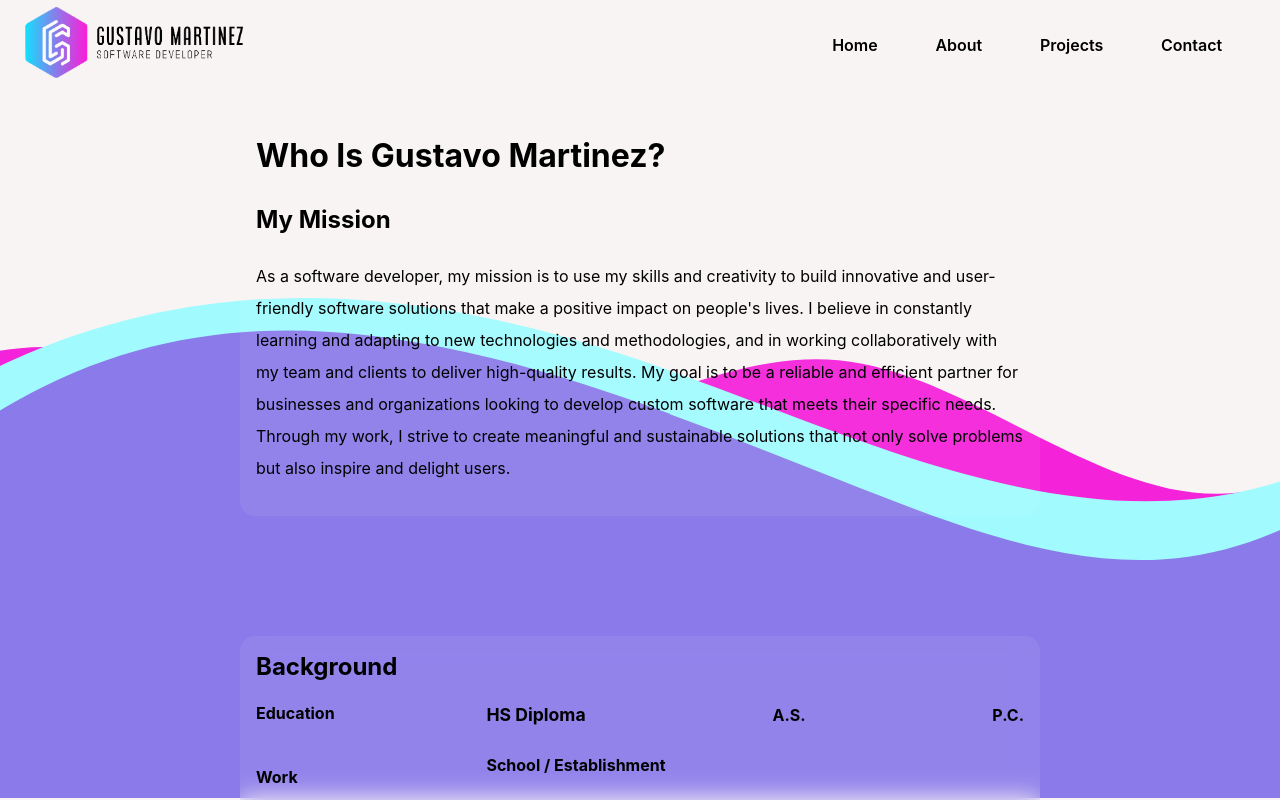
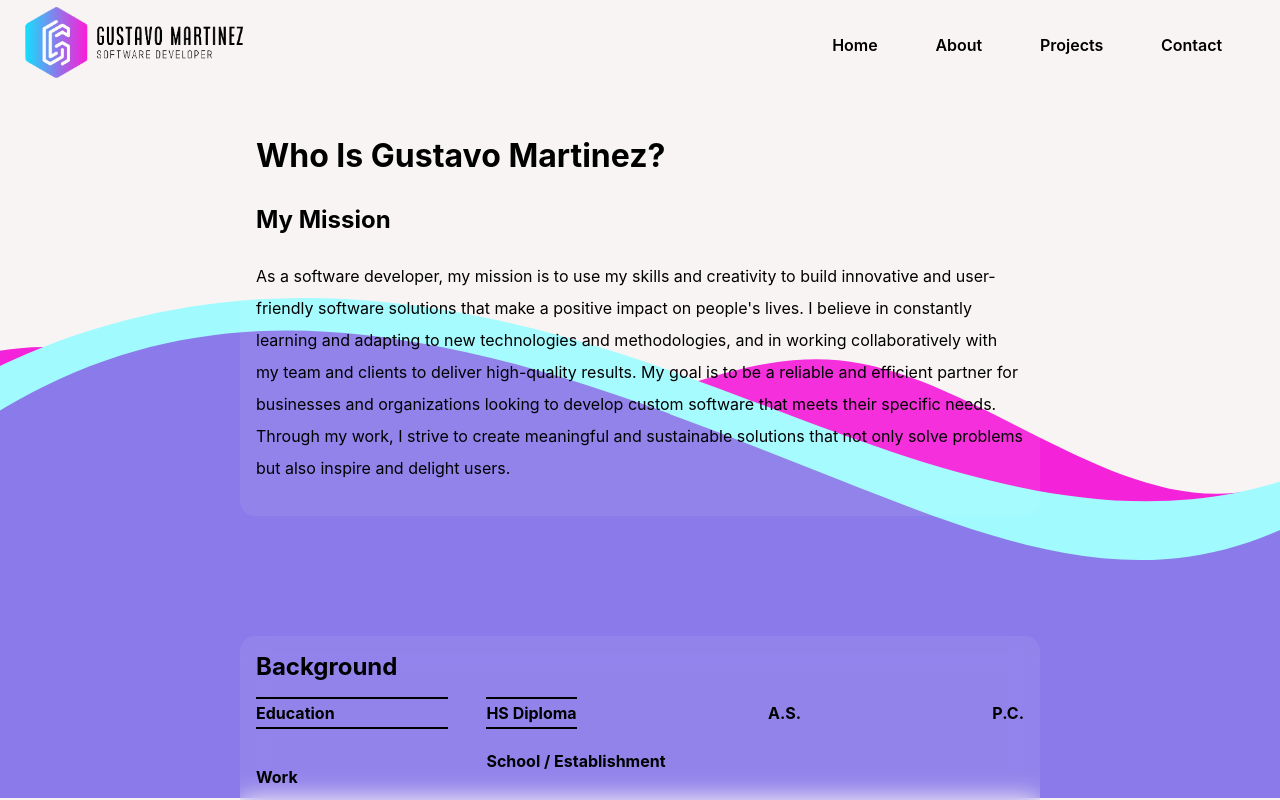
Before and after one commit to Gustavo0623/Gustavo-M-Portfolio, a React (Create React App) app in the folder frontend/: page /about in a window 1280 px wide. Shown: the top 800 px of the page. Built offline with nearby package versions, Linux system fonts and the light colour scheme.

Commit message:
style update, selected styling updated, work background components added and implemented

```diff
--- a/frontend/src/App.css
+++ b/frontend/src/App.css
@@ -33,10 +33,6 @@ main {
 
 .l-spin {
   animation: spin 1s linear;
-}
-
-.select {
-  font-size: 1.1em;
 }
 
 .fade-in {
@@ -523,8 +519,8 @@ h3 {
 #pro-tabs {
   width: 100%;
   display: flex;
-  justify-content: left;
-  gap: 30%;
+  justify-content: space-around;
+  align-items: center;
 }
 
 #pro-split {
@@ -532,12 +528,37 @@ h3 {
   justify-content: space-between;
 }
 
-.tab {
+.tab, .select, .t-select {
   margin: 0%;
   line-height: 2em;
   cursor: pointer;
   position: relative;
   display: inline-block;
+}
+
+.equalize {
+  width: 25%;
+  text-align: center;
+}
+
+.select::before, .t-select::before {
+  content: '';
+  position: absolute;
+  bottom: 0;
+  left: 0;
+  width: 100%;
+  height: 2px;
+  background-color: #000;
+}
+
+.select::after, .t-select::after {
+  content: '';
+  position: absolute;
+  top: 0;
+  right: 0;
+  width: 100%;
+  height: 2px;
+  background-color: #000;
 }
 
 .tab::before {
--- a/frontend/src/Home.js
+++ b/frontend/src/Home.js
@@ -7,6 +7,8 @@ const Home = () => {
     const [s2, setS2] = useState(false);
     const [s3, setS3] = useState(false);
     const [s4, setS4] = useState(false);
+
+    const [project, setProject] = useState(0)
 
 
     const handleMouseEnter = () => {
@@ -82,8 +84,8 @@ const Home = () => {
                     <div id='showcase'>
                         <div className='left-show fade-in'>
                             <div id='selector'>
-                                <h3 className='proj msg tab'>Fit-Track</h3>
-                                <h3 className='proj msg tab'>Go-Bird-Go</h3>
+                                <h3 className={project === 0 ? 'proj msg select' : 'proj msg tab' } onClick={()=>{setProject(0)}} >Fit-Track</h3>
+                                <h3 className={project === 1 ? 'proj msg select' : 'proj msg tab' } onClick={()=>{setProject(1)}} >Go-Bird-Go</h3>
                                 <a href='/projects' className='proj-link proj msg link tab'>More Projects!</a>
                             </div>
                         </div>
--- a/frontend/src/components/Education.js
+++ b/frontend/src/components/Education.js
@@ -11,13 +11,13 @@ function Education () {
         <div id='bg-display'>
             <div className='stack-group fade-in'>
                 <div className='milestone'>
-                    <strong className={edu === 0 ? 'msg tab select' : 'msg tab'} onClick={() => {setEdu(0)}}>{edu !== 0 ? 'H.S.' : 'HS Diploma'}</strong>
+                    <strong className={edu === 0 ? 'msg select' : 'msg tab'} onClick={() => {setEdu(0)}}>{edu !== 0 ? 'H.S.' : 'HS Diploma'}</strong>
                 </div>
                 <div className='milestone'>
-                    <strong className={edu === 1 ? 'msg tab select' : 'msg tab'} onClick={() => {setEdu(1)}}>{edu !== 1 ? 'A.S.' : "Associate's Degree"}</strong>
+                    <strong className={edu === 1 ? 'msg select' : 'msg tab'} onClick={() => {setEdu(1)}}>{edu !== 1 ? 'A.S.' : "Associate's Degree"}</strong>
                 </div>
                 <div className='milestone'>
-                    <strong className={edu === 2 ? 'msg tab select' : 'msg tab'} onClick={() => {setEdu(2)}}>{edu !== 2 ? 'P.C.' : 'Professional Certificate'}</strong>
+                    <strong className={edu === 2 ? 'msg select' : 'msg tab'} onClick={() => {setEdu(2)}}>{edu !== 2 ? 'P.C.' : 'Professional Certificate'}</strong>
                 </div>
             </div>
             { edu === 0 ? <HighSchool/> : edu === 1 ? <College/> : edu === 2 ? <Certificate/> : null}
--- /dev/null
+++ b/frontend/src/components/IndepC.js
@@ -0,0 +1,24 @@
+function IndepC() {
+    return (
+        <div className='ms-description fade-in'>
+            <div className='list'>
+                <p className='msg fade-in'><strong>Title</strong></p>
+                <p className='msg fade-in'>Food Delivery Driver </p>
+            </div>
+            <div className='list'>
+                <p className='msg fade-in'><strong>Transferrable Skills:</strong> &amp; how they help me be a better Software Developer</p>
+                <ul className='detail-list'>
+                    <li className='list-item fade-in'><strong>Efficient Time Management:</strong> I am skilled in managing my time efficiently to manage my own work schedule and make deliveries on time, which has given me the ability to prioritize tasks in order to meet financial quotas and complete the deliveries within deadlines. This skill would enable me to efficiently manage my time as a Software Developer.</li>
+                    <li className='list-item fade-in'><strong>Attention to Detail:</strong> As a food delivery driver, I have honed my attention to detail to ensure that the order, delivery location, and customer's name are accurate. As a Software Developer, I am detail-oriented and can ensure that the code is precise and runs smoothly.</li>
+                    <li className='list-item fade-in'><strong>Effective Communication:</strong> Communication is vital in both roles, and I possess excellent communication skills to work with team members and clients. I can articulate my thoughts clearly and convey my ideas and opinions effectively.</li>
+                    <li className='list-item fade-in'><strong>Adapt to Change:</strong> In my role as a food delivery driver, I have had to adapt to changes in weather conditions or heavy traffic, which has made me resilient and adaptable. As a Software Developer, I have learned to adapt to changes in software development technologies and frameworks.</li>
+                    <li className='list-item fade-in'><strong>Proficient in Technology:</strong> My experience as a food delivery driver has made me proficient in using technology to navigate and track deliveries. This experience has given me a solid foundation in software development tools and technologies.</li>
+                    <li className='list-item fade-in'><strong>Analyze Data:</strong> As a food delivery driver, I had to analyze data such as customer ratings and delivery times to improve my performance. As a Software Developer, I can use my data analysis skills to make informed decisions about the software I develop.</li>
+                    <li className='list-item fade-in'><strong>Customer Service:</strong> I have honed my customer service skills as a food delivery driver by providing excellent customer service to ensure customer satisfaction. This skill has taught me to understand the needs and requirements of clients, which would help me develop software solutions that meet their needs.</li>
+                </ul>
+            </div>
+        </div>
+    )
+}
+
+export default IndepC
--- /dev/null
+++ b/frontend/src/components/SelfE.js
@@ -0,0 +1,23 @@
+function SelfE() {
+    return (
+        <div className='ms-description fade-in'>
+            <div className='list'>
+                <p className='msg fade-in'><strong>Title</strong></p>
+                <p className='msg fade-in'>Landscape Specialist &amp; Arborist</p>
+            </div>
+            <div className='list'>
+                <p className='msg fade-in'><strong>Transferrable Skills:</strong> &amp; how they help me be a better Software Developer</p>
+                <ul className='detail-list'>
+                    <li className='list-item fade-in'><strong>Attention to Detail:</strong> I pay attention to the details of a project, such as plant placement, soil conditions, and tree health. This skill can be applied to software development, where attention to detail is crucial for bug-free code.</li>
+                    <li className='list-item fade-in'><strong>Project Management:</strong> I am responsible for managing projects from start to finish, including creating timelines, managing resources, and delivering on time. These skills can be applied to software development, where project management is essential for delivering software on time.</li>
+                    <li className='list-item fade-in'><strong>Problem Solving:</strong> Landscaping and arborist work often requires quick thinking and creative solutions to unexpected challenges. This skill can be applied to software development, where problem-solving is critical for debugging code and finding efficient solutions.</li>
+                    <li className='list-item fade-in'><strong>Communication:</strong> I communicate effectively with clients, suppliers, and team members. This skill can be applied to software development, where effective communication is essential for collaborating with team members and clients.</li>
+                    <li className='list-item fade-in'><strong>Creativity:</strong> Landscape design and tree care require creativity to produce beautiful and functional outdoor spaces. This skill can be applied to software development, where creativity is important for designing user-friendly interfaces and creating innovative solutions.</li>
+                    <li className='list-item fade-in'><strong>Customer Service:</strong> I provide excellent customer service to ensure client satisfaction. This skill can be applied to software development, where understanding the needs and requirements of clients is important for delivering software that meets their needs.</li>
+                </ul>
+            </div>
+        </div>
+    )
+}
+
+export default SelfE
--- a/frontend/src/components/Work.js
+++ b/frontend/src/components/Work.js
@@ -1,4 +1,6 @@
 import React, { useState } from "react";
+import IndepC from "./IndepC";
+import SelfE from "./SelfE";
 
 function Work () {
 
@@ -8,12 +10,13 @@ function Work () {
         <div id='bg-display'>
             <div className='stack-group fade-in'>
                 <div className='milestone'>
-                    <strong className={work === 0 ? 'msg tab select' : 'msg tab'} onClick={() => {setWork(0)}}>Self Employed</strong>
+                    <strong className={work === 0 ? 'msg select' : 'msg tab'} onClick={() => {setWork(0)}}>Self Employed</strong>
                 </div>
                 <div className='milestone'>
-                    <strong className={work === 1 ? 'msg tab select' : 'msg tab'} onClick={() => {setWork(1)}}>Independent Contractor</strong>
+                    <strong className={work === 1 ? 'msg select' : 'msg tab'} onClick={() => {setWork(1)}}>Independent Contractor</strong>
                 </div>
             </div>
+            { work === 0 ? <SelfE/> : work === 1 ? <IndepC/> : null}
         </div>
     )
 }
--- a/frontend/src/places/About.js
+++ b/frontend/src/places/About.js
@@ -26,8 +26,8 @@ const About = () => {
                     <h2 className='fade-in title'>Background</h2>
                     <div id='bg-split'>
                         <div id='bg-content'>
-                            <h3 className='tab fade-in' onClick={()=>{setEdu(true)}}>Education</h3>
-                            <h3 className='tab fade-in' onClick={()=>{setEdu(false)}}>Work</h3>
+                            <h3 className={edu ? 'fade-in select' : 'tab fade-in'} onClick={()=>{setEdu(true)}}>Education</h3>
+                            <h3 className={!edu ? 'fade-in select' : 'tab fade-in'} onClick={()=>{setEdu(false)}}>Work</h3>
                         </div>
                         {/* content component to be displayed here conditionally depending on click */}
                         {edu ? <Education/> : <Work/> }
--- a/frontend/src/places/Projects.js
+++ b/frontend/src/places/Projects.js
@@ -4,6 +4,8 @@ import FTDetails from "../components/FtDetails";
 const Projects = () => {
 
     const [details, setDetails] = useState(false)
+    const [front, setFront] = useState(true)
+    const [project, setProject] = useState(0)
 
     return (
         <main data-speed='1'>
@@ -11,14 +13,14 @@ const Projects = () => {
                 <div className='blur pad bottom'>
                     <h1 className='fade-in title'>A Glimpse Of What Is Possible</h1>
                     <div id='pro-tabs'>
-                        <h2 className='tab fade-in'>Front-End</h2>
-                        <h2 className='tab fade-in'>Back-End</h2>
+                        <h2 className={front ? 'fade-in t-select equalize' : 'tab fade-in equalize'} onClick={()=> {setFront(true)}} >Front-End</h2>
+                        <h2 className={!front ? 'fade-in t-select equalize' : 'tab fade-in equalize'} onClick={()=> {setFront(false)}} >Back-End</h2>
                     </div>
                     <div id='pro-split'>
                         <div id='bg-content'>
                             {/* showcase similar to home and about */}
-                            <h3 className='tab fade-in'>Fit-Track</h3>
-                            <h3 className='tab fade-in'>Go-Bird-Go</h3>
+                            <h3 className={project === 0 ? 'fade-in select' : 'tab fade-in'} onClick={()=>{setProject(0)}}>Fit-Track</h3>
+                            <h3 className={project === 1 ? 'fade-in select' : 'tab fade-in'} onClick={()=>{setProject(1)}}>Go-Bird-Go</h3>
                         </div>
                         <div id='bg-display'>
                             <div id='pro-display'>
```
